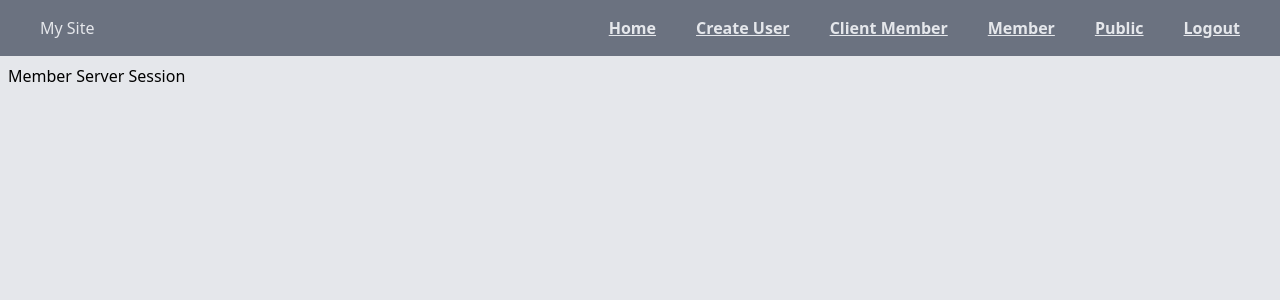
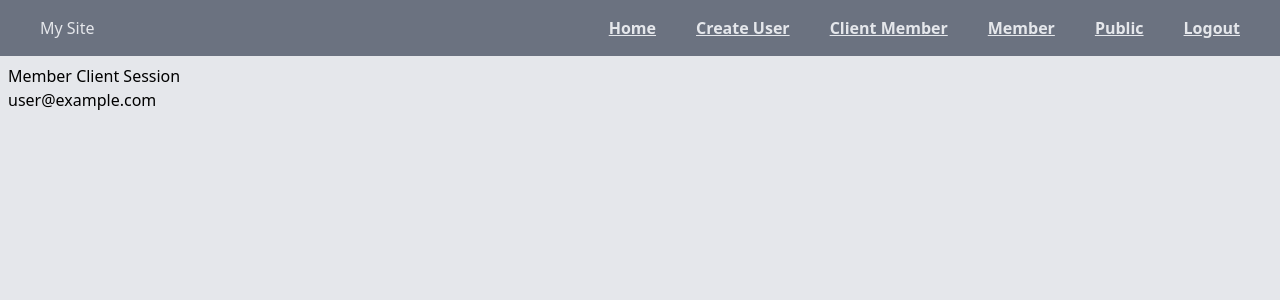
Before and after one commit to Mahesh-Abeykoon/nextjs-auth-app, a Next.js app: page /ClientMember in a window 1280 px wide. Shown: the top 300 px of the page. Built offline with nearby package versions, Linux system fonts and the light colour scheme; no server answers; sample sign-in values are in the browser's storage.

Commit message:
Add email & role of the session

```diff
--- a/app/ClientMember/page.jsx
+++ b/app/ClientMember/page.jsx
@@ -1,8 +1,22 @@
-"use-client";
-const Member = () => {
+"use client";
+
+import { useSession } from "next-auth/react";
+import { redirect } from "next/navigation";
+
+const Member =  () => {
+  const {data: session} = useSession({
+    required: true,
+
+    onUnauthenticated() {
+      redirect("/api/auth/signin?callbackUrl=/ClientMember");
+    },
+  });
+
   return (
     <div>
-      <h1>Member Server Session</h1>
+      <h1>Member Client Session</h1>
+      <p>{session?.user?.email}</p>
+      <p>{session?.user?.role}</p>
     </div>
   )
 }
--- a/app/Member/page.jsx
+++ b/app/Member/page.jsx
@@ -1,7 +1,18 @@
-const Member = () => {
+import { getServerSession } from "next-auth";
+import { options } from "../api/auth/[...nextauth]/options"
+import { redirect } from "next/navigation";
+
+const Member = async () => {
+  const session = await getServerSession(options)
+
+  if(!session){
+    redirect("/api/auth/signin?callbackUrl=/Member")
+  }
   return (
     <div>
         <h1>Member Server Session</h1>
+        <p>{session?.user?.email}</p>
+        <p>{session?.user?.role}</p>
     </div>
   )
 }
```
